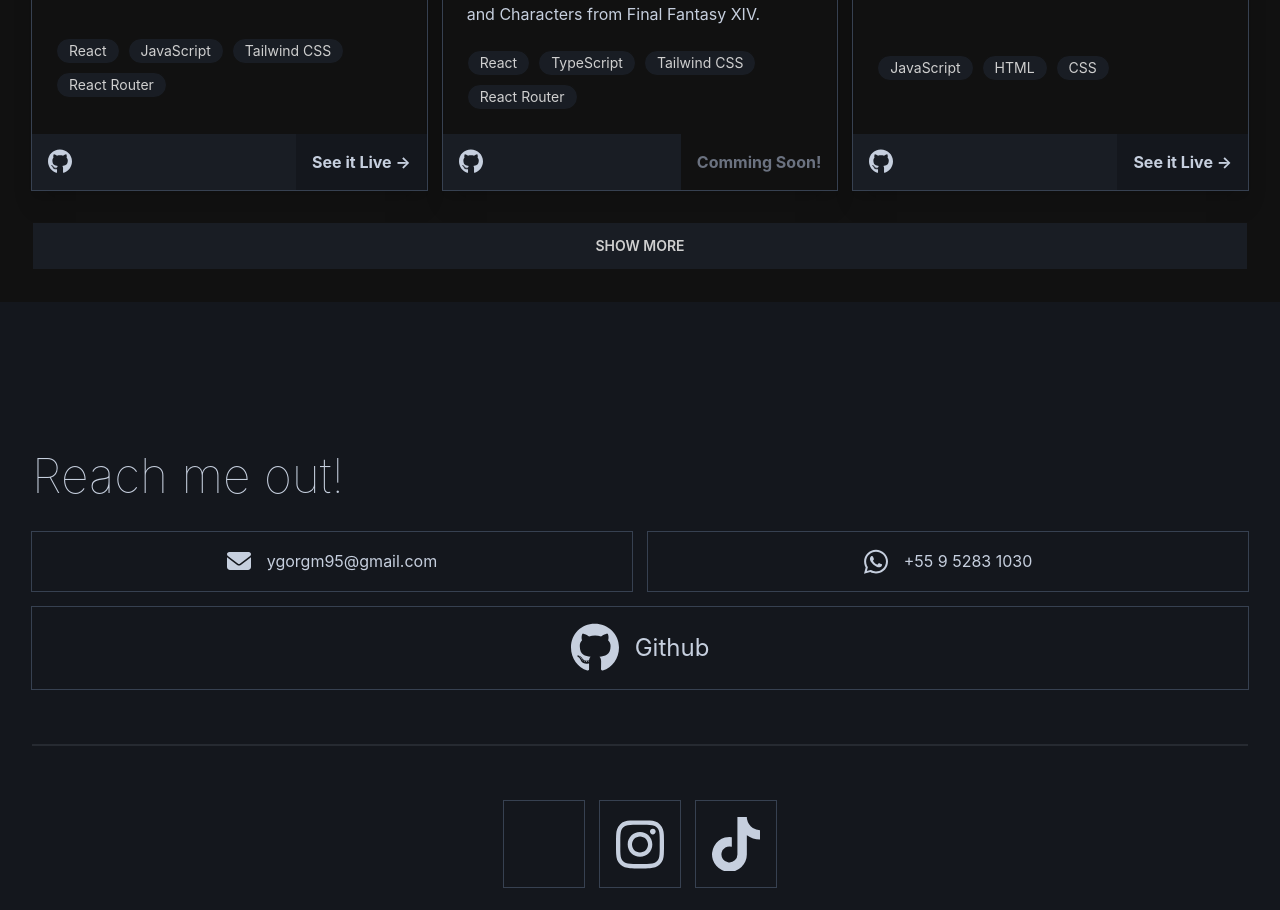
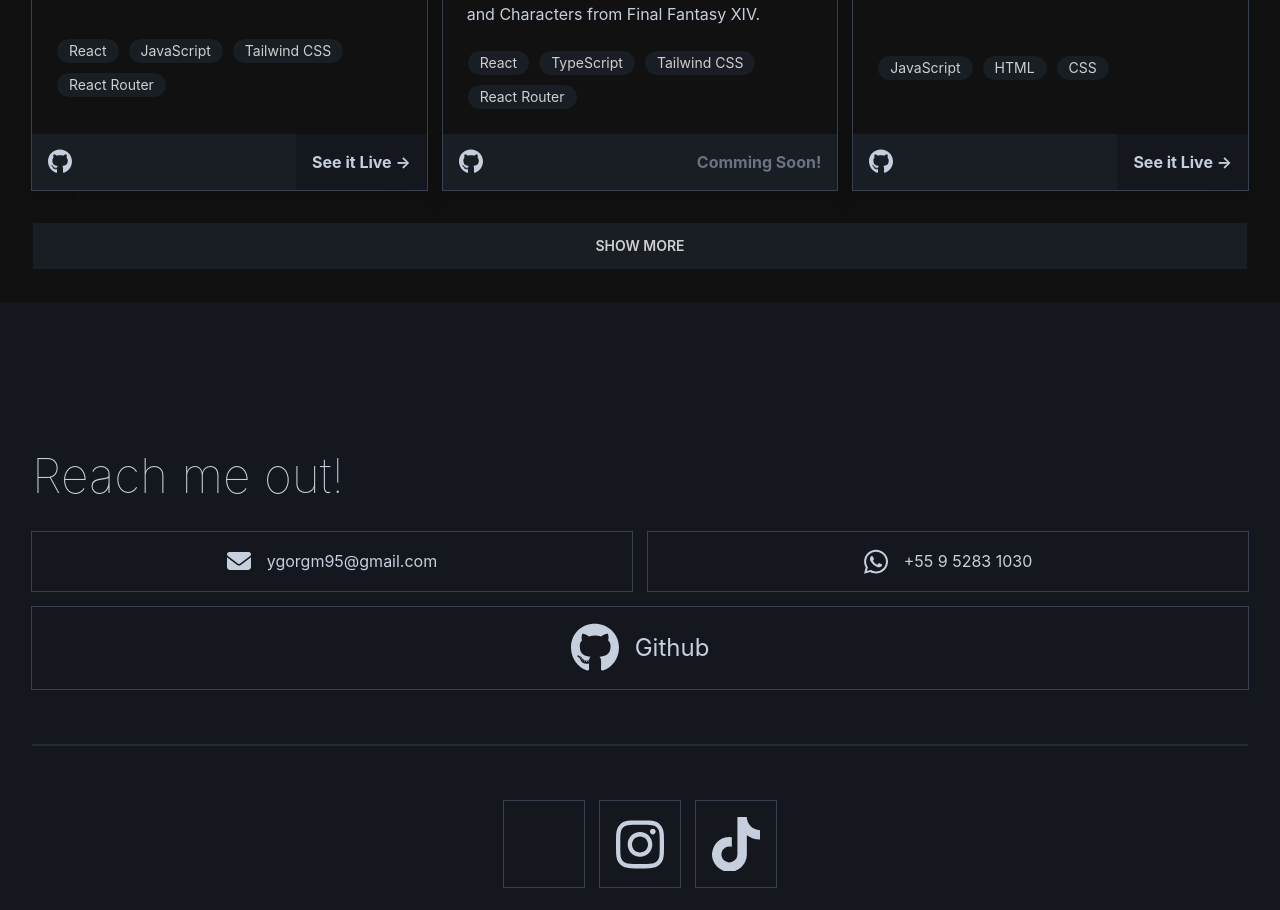
Before and after one commit to YggLart/newrepo, a React (Create React App) app: page / in a window 1280 px wide. Shown: the part 3500-4410 px from the top of the page. Built offline with nearby package versions, Linux system fonts and the light colour scheme; some icons are missing.

Commit message:
stye: remove bg from empty project link

```diff
--- a/src/Components/Project.tsx
+++ b/src/Components/Project.tsx
@@ -66,7 +66,7 @@ export const Project = () => {
           {isLinkEmpty ? (
             <a
               href="#Projects"
-              className="cursor-default p-4 bg-neutral duration-300 text-gray-500 font-bold"
+              className="cursor-default p-4 duration-300 text-gray-500 font-bold"
             >
               Comming Soon!
             </a>
```
